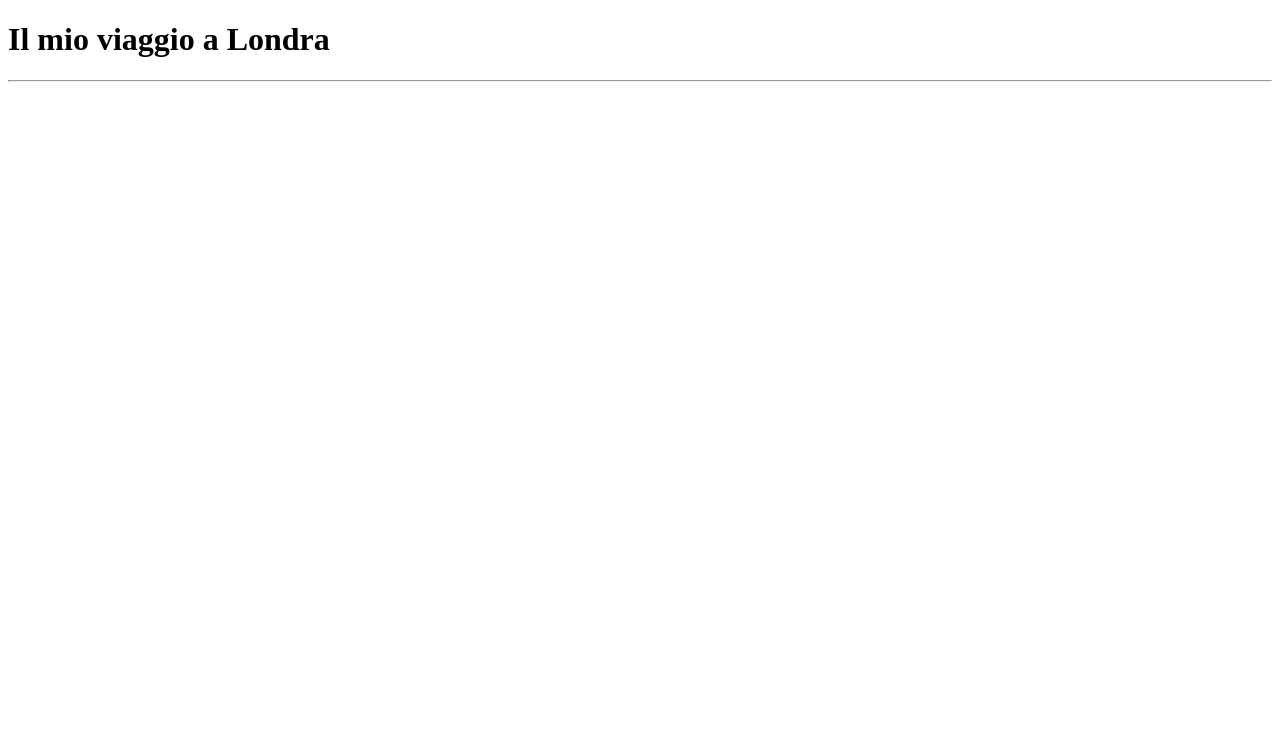
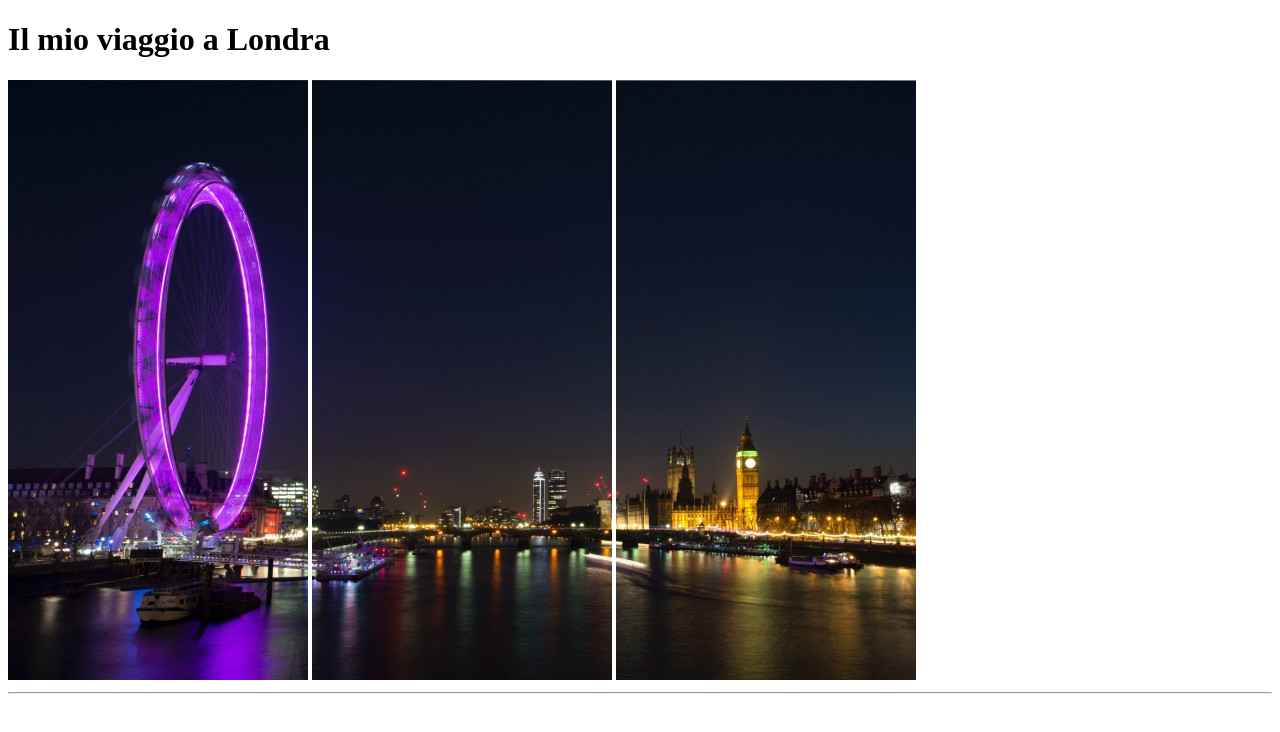
Before and after one commit to MattiaPlacido/html-london-trip, a plain HTML site: page index.html in a window 1280 px wide. Drawn offline with Linux system fonts and the light colour scheme.

Commit message:
Inserimento della prima sezione di immagini

```diff
--- a/index.html
+++ b/index.html
@@ -7,6 +7,11 @@
 </head>
 <body>
     <h1>Il mio viaggio a Londra</h1>
+    <div>
+        <img src="pexels-bill-emrich-230794-0.jpg">
+        <img src="pexels-bill-emrich-230794-1.jpg">
+        <img src="pexels-bill-emrich-230794-2.jpg">
+    </div>
     <hr>
 </body>
 <footer>
```
